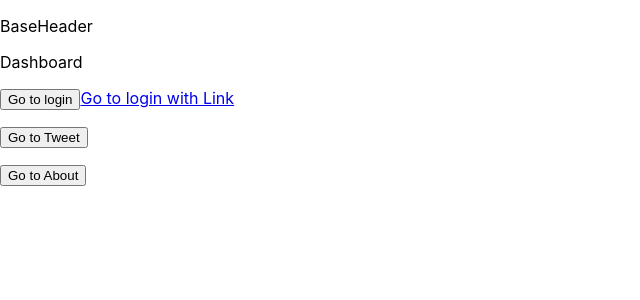
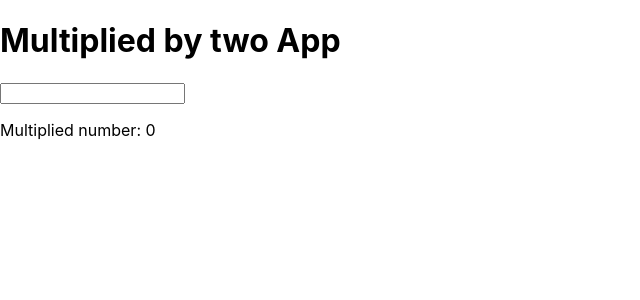
Before and after one commit to tjcchen/a-react-repo, a React (Create React App) app in the folder react-app/: page / in a window 1280 px wide. Shown: the top 300 px of the page, without its empty margins (0-640 px from the left). Built offline with nearby package versions, Linux system fonts and the light colour scheme.

Commit message:
feat: extract logic to two sub components

```diff
--- a/react-app/src/App5.jsx
+++ b/react-app/src/App5.jsx
@@ -26,10 +26,18 @@
  * Zustand: https://github.com/pmndrs/zustand
  */
 
+import { useState } from "react";
+import InputNumber from "./state/InputNumber";
+import MultipliedByTwo from "./state/MultipliedByTwo";
+
 export default function App() {
+  const [inputValue, setInputValue] = useState(0);
+
   return (
     <>
-      <p>State Management Info</p>
+      <h1>Multiplied by two App</h1>
+      <InputNumber setInputValue={setInputValue} />
+      <MultipliedByTwo inputValue={inputValue} />
     </>
   );
 }
--- a/react-app/src/index.js
+++ b/react-app/src/index.js
@@ -4,8 +4,8 @@ import "./index.css";
 // import App from "./App";
 // import App from './App2';
 // import App from './App3';
-import App from './App4';
-// import App from './App5';
+// import App from './App4';
+import App from './App5';
 
 const root = ReactDOM.createRoot(document.getElementById("root"));
 
--- /dev/null
+++ b/react-app/src/state/InputNumber.jsx
@@ -0,0 +1,11 @@
+/**
+ * Passing a function from parent component
+ */
+
+import React from "react";
+
+export default function InputNumber({ setInputValue }) {
+  return (
+    <input type="number" onChange={(e) => setInputValue(e.target.value)} />
+  );
+}
--- /dev/null
+++ b/react-app/src/state/MultipliedByTwo.jsx
@@ -0,0 +1,19 @@
+/**
+ * Props
+ * - Props = properties
+ * - Great way to share data and functions between components
+ *
+ * - Lifting state up
+ * - Prop Drilling
+ *
+ * Passing a props from parent component
+ *
+ */
+
+export default function MultipliedByTwo({ inputValue = 0 }) {
+  return (
+    <>
+      <p>Multiplied number: {inputValue * 2}</p>
+    </>
+  );
+}
```
